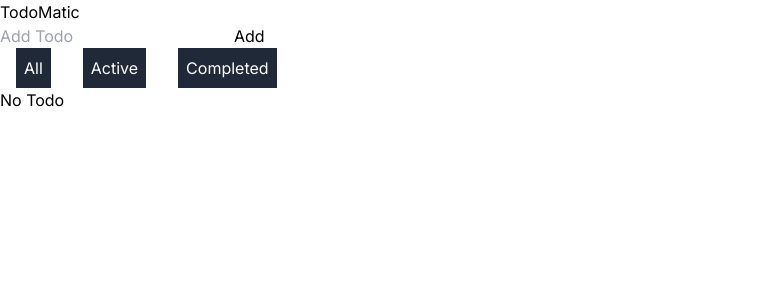
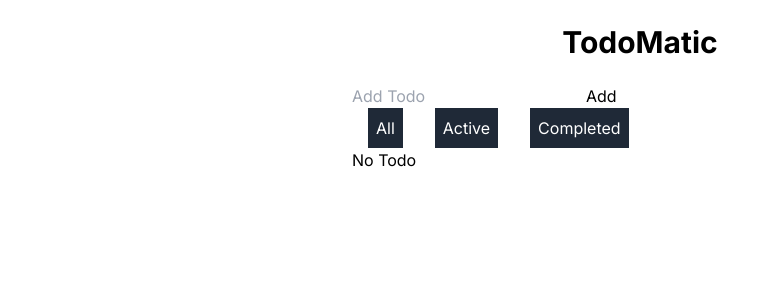
Before and after one commit to ThePrakashKumar/TodoMatic, a Next.js app: page / in a window 1280 px wide. Shown: the top 300 px of the page, without its empty margins (0-780 px from the left). Built offline with nearby package versions, Linux system fonts and the light colour scheme.

Commit message:
style: style navbar

```diff
--- a/src/app/page.jsx
+++ b/src/app/page.jsx
@@ -6,8 +6,10 @@ import TodoContainer from "@/components/TodoContainer";
 
 export default function Home() {
   return (
-    <Provider store={store}>
-      <TodoContainer />
-    </Provider>
+    <div className="max-w-xl mx-auto">
+      <Provider store={store}>
+        <TodoContainer />
+      </Provider>
+    </div>
   );
 }
--- a/src/components/Navbar.jsx
+++ b/src/components/Navbar.jsx
@@ -1,11 +1,14 @@
 import React from "react";
-
 class Navbar extends React.Component {
   componentDidMount() {
     console.log("Navbar Mounted!");
   }
   render() {
-    return <h2>TodoMatic</h2>;
+    return (
+      <nav className="py-6">
+        <h1 className="text-3xl font-bold text-center">TodoMatic</h1>
+      </nav>
+    );
   }
 }
 
```
